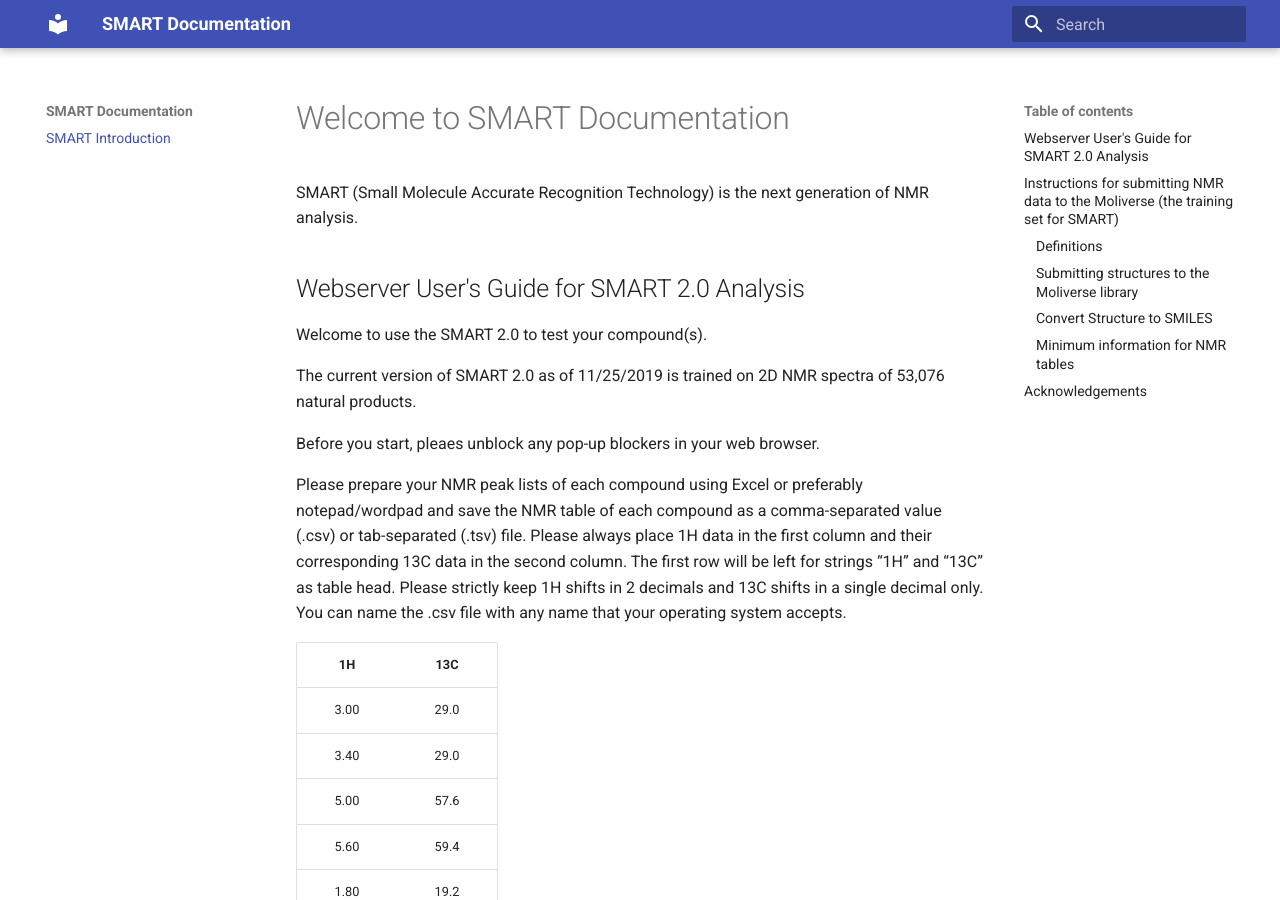
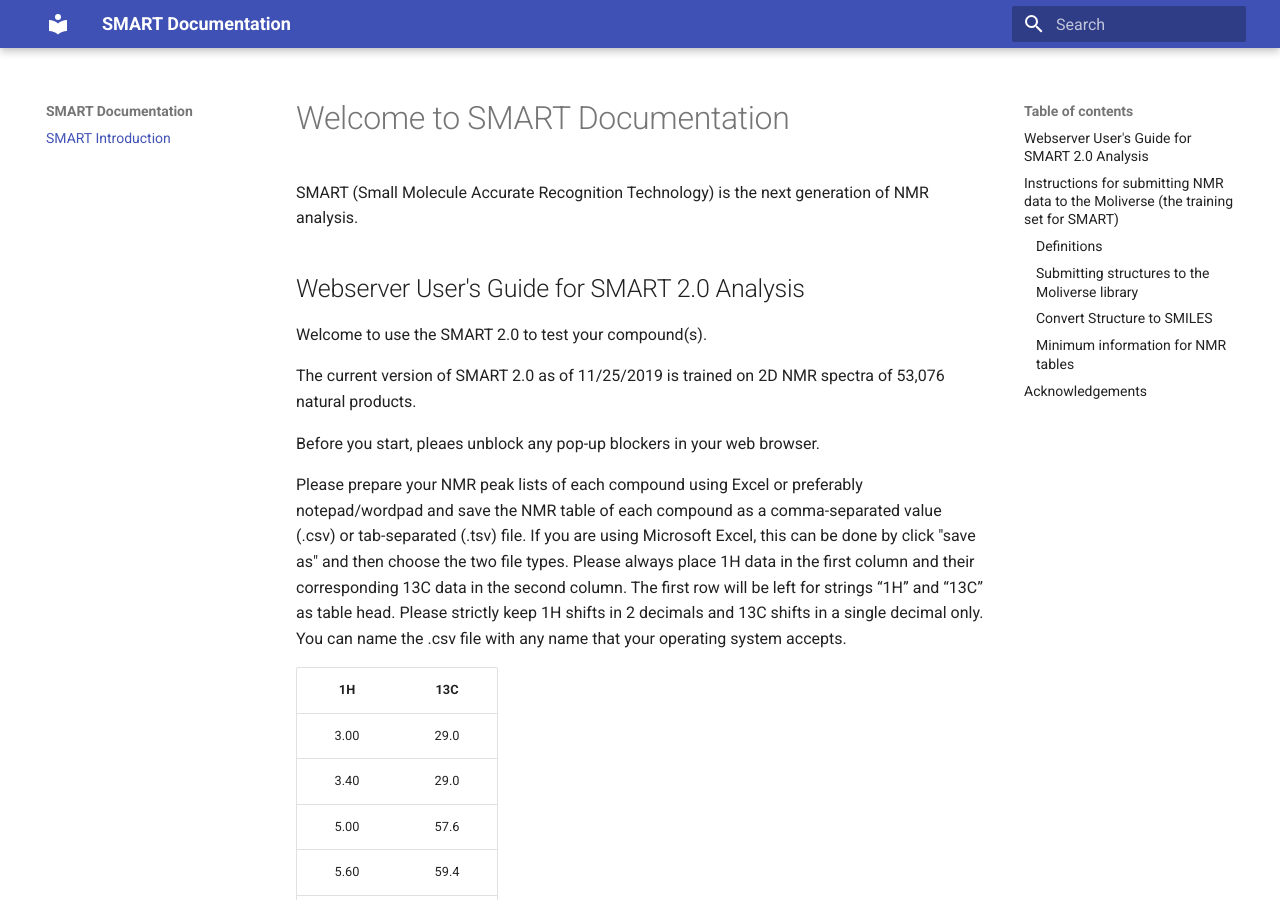
Before and after one commit to mwang87/SMART_NMR_Documentation, an MkDocs documentation site: the page built from docs/index.md, in a window 1280 px wide and 900 px high. Built offline with MkDocs 1.6.1 and Material for MkDocs 9.7.7, drawn with Linux system fonts in a browser that asks for light colours; some of the changed text lies outside the part shown.

Commit message:
Update index.md

```diff
--- a/docs/index.md
+++ b/docs/index.md
@@ -10,7 +10,7 @@ The current version of SMART 2.0 as of 11/25/2019 is trained on 2D NMR spectra o
 
 Before you start, pleaes unblock any pop-up blockers in your web browser.
 
-Please prepare your NMR peak lists of each compound using Excel or preferably notepad/wordpad and save the NMR table of each compound as a comma-separated value (.csv) or tab-separated (.tsv) file. Please always place 1H data in the first column and their corresponding 13C data in the second column. The first row will be left for strings “1H” and “13C” as table head. Please strictly keep 1H shifts in 2 decimals and 13C shifts in a single decimal only. You can name the .csv file with any name that your operating system accepts.
+Please prepare your NMR peak lists of each compound using Excel or preferably notepad/wordpad and save the NMR table of each compound as a comma-separated value (.csv) or tab-separated (.tsv) file. If you are using Microsoft Excel, this can be done by click "save as" and then choose the two file types. Please always place 1H data in the first column and their corresponding 13C data in the second column. The first row will be left for strings “1H” and “13C” as table head. Please strictly keep 1H shifts in 2 decimals and 13C shifts in a single decimal only. You can name the .csv file with any name that your operating system accepts.
 
 |     1H     |     13C     |
 |:----------:|:-----------:|
@@ -41,8 +41,10 @@ To reference the system please citing the papers listed below. To ask questions,
 
 ## Instructions for submitting NMR data to the Moliverse (the training set for SMART)
 Please read all of the instructions below before you fill in the data collection files.
+
 ### Definitions
 Folder = a folder on your computer for organizing files; File = an excel file in .xlsx or .csv format; Sheet = a sheet within an excel file; Training database = the database used to train the AI; Test dataset = the inquiry dataset awaiting the AI to generate structural hypothesis
+
 ### Submitting structures to the Moliverse library
 Thank you for contributing to the SMART training database (AKA the Moliverse Library). For this submission, we ask you to fill out some information in the metadata file (only one metadata file for all compounds being submitted), and a second file with the tabulated NMR data as described below (the NMR data for each compound in its own file).
 
@@ -54,8 +56,8 @@ As noted above, in the Metadata file, only the SMILES entry is mandatory. Only w
 
 ### Convert Structure to SMILES
 To convert a ChemDraw structure to SMILES, you must:
-1) Select the structure using the selection tool
-2) From the Edit menu, point to Copy As, and then choose SMILES
+1) Select the structure using the selection tool;
+2) From the Edit menu, point to Copy As, and then choose SMILES;
 3) Paste the string in the target cell of the excel metadata file sheet.
 
 ### Minimum information for NMR tables
```
